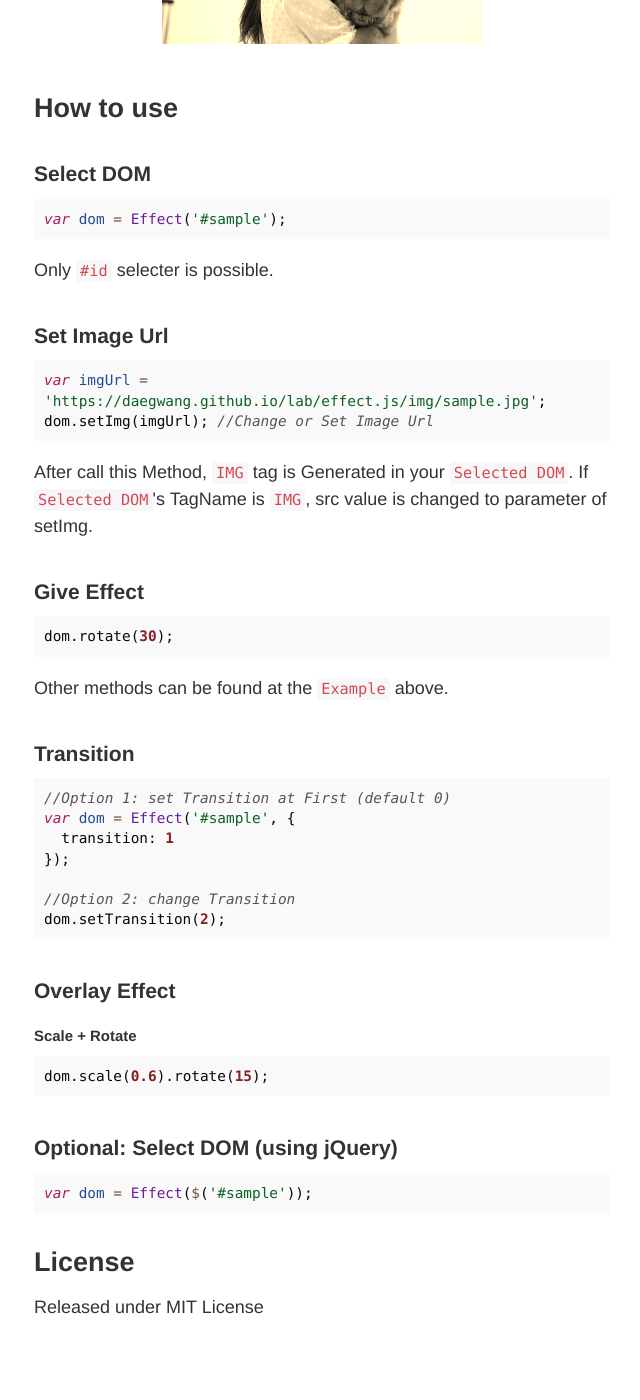
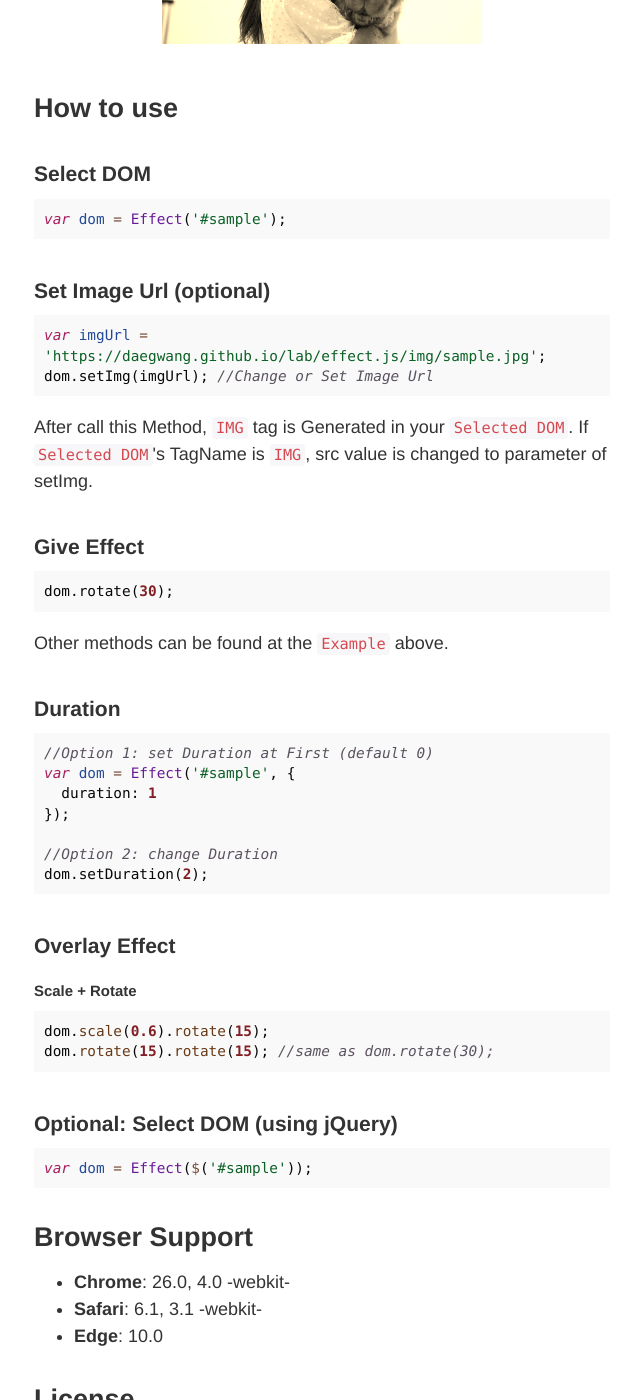
Before and after one commit to daegwang/daegwang.github.com, a Jekyll site: the page lab/effect.js/index.html, which Jekyll copies as it is, in a window 1280 px wide and 1400 px high, scrolled down 2756 px. Shown: the whole window, without its empty margins (318-958 px from the left). Built offline with Jekyll 4.4.1, drawn with Linux system fonts in a browser that asks for light colours.

Commit message:
update
update

```diff
--- a/lab/effect.js/index.html
+++ b/lab/effect.js/index.html
@@ -2,7 +2,7 @@
 <head>
 	<title>Effect.js</title>
 	<link rel="stylesheet" href="../css/page.css">
-    <script type="text/javascript" src="js/Effect.js"></script>
+    <script type="text/javascript" src="js/effect.js"></script>
     <script type-"text/javascript">
 
     window.onload = function(){
@@ -125,9 +125,8 @@
 <h3 id="selectdom">Select DOM</h3>
 <pre style="background:#f9f9f9;color:#080808"><span style="color:#a71d5d;font-style:italic">var</span> <span style="color:#234a97">dom</span> <span style="color:#794938">=</span> <span style="color:#691c97">Effect</span>(<span style="color:#0b6125">'#sample'</span>);
 </pre>
-<p>Only <code>#id</code> selecter is possible.</p>
 
-<h3 id="setimageurl">Set Image Url</h3>
+<h3 id="setimageurl">Set Image Url (optional)</h3>
 <pre style="background:#f9f9f9;color:#080808"><span style="color:#a71d5d;font-style:italic">var</span> <span style="color:#234a97">imgUrl</span> <span style="color:#794938">=</span> <span style="color:#0b6125">'https://daegwang.github.io/lab/effect.js/img/sample.jpg'</span>;
 dom.setImg(imgUrl); <span style="color:#5a525f;font-style:italic">//Change or Set Image Url</span>
 </pre>
@@ -141,28 +140,43 @@
 <p>Other methods can be found at the <code>Example</code> above.</p>
 
 
-<h3 id="transition">Transition</h3>
+<h3 id="transition">Duration</h3>
 
-<pre style="background:#f9f9f9;color:#080808"><span style="color:#5a525f;font-style:italic">//Option 1: set Transition at First (default 0)</span>
+<pre style="background:#f9f9f9;color:#080808"><span style="color:#5a525f;font-style:italic">//Option 1: set Duration at First (default 0)</span>
 <span style="color:#a71d5d;font-style:italic">var</span> <span style="color:#234a97">dom</span> <span style="color:#794938">=</span> <span style="color:#691c97">Effect</span>(<span style="color:#0b6125">'#sample'</span>, {
-  transition: <span style="color:#811f24;font-weight:700">1</span>
+  duration: <span style="color:#811f24;font-weight:700">1</span>
 });
 
-<span style="color:#5a525f;font-style:italic">//Option 2: change Transition</span>
-dom.setTransition(<span style="color:#811f24;font-weight:700">2</span>);
+<span style="color:#5a525f;font-style:italic">//Option 2: change Duration</span>
+dom.setDuration(<span style="color:#811f24;font-weight:700">2</span>);
 </pre>
 
 <h3 id="overlayeffect">Overlay Effect</h3>
 
 <h5 id="scalerotate">Scale + Rotate</h5>
 
-<pre style="background:#f9f9f9;color:#080808">dom.scale(<span style="color:#811f24;font-weight:700">0.6</span>).rotate(<span style="color:#811f24;font-weight:700">15</span>);
+<pre style="background:#f9f9f9;color:#080808">dom.<span style="color:#693a17">scale</span>(<span style="color:#811f24;font-weight:700">0.6</span>).<span style="color:#693a17">rotate</span>(<span style="color:#811f24;font-weight:700">15</span>);
+dom.<span style="color:#693a17">rotate</span>(<span style="color:#811f24;font-weight:700">15</span>).<span style="color:#693a17">rotate</span>(<span style="color:#811f24;font-weight:700">15</span>); <span style="color:#5a525f;font-style:italic">//same as dom.rotate(30);</span>
 </pre>
 
 <h3 id="optionalselectdomusingjquery">Optional: Select DOM (using jQuery)</h3>
 
 <pre style="background:#f9f9f9;color:#080808"><span style="color:#a71d5d;font-style:italic">var</span> <span style="color:#234a97">dom</span> <span style="color:#794938">=</span> <span style="color:#691c97">Effect</span>(<span style="color:#794938">$</span>(<span style="color:#0b6125">'#sample'</span>));
 </pre>
+
+<!-- ## Browser Support -->
+<h2 id="browsersupport">Browser Support</h2>
+
+<ul>
+<li><strong>Chrome</strong>: 26.0, 4.0 -webkit-</li>
+
+<li><strong>Safari</strong>: 6.1, 3.1 -webkit-</li>
+
+<li><strong>Edge</strong>: 10.0</li>
+</ul>
+
+<!-- - Opera: 12.1, 10.5 -o- -->
+<!-- - Firefox: 16.0, 4.0 -moz-    -->
 
 
 <!-- ## Browser Support -->
@@ -173,7 +187,9 @@
 
 
 
+
+
+
 </div>
 
-<script type="text/javascript" src="../js/jquery-3.1.1.js"></script>
 </body>
--- a/lab/effect.js/js/Effect.js
+++ b/lab/effect.js/js/Effect.js
@@ -20,9 +20,11 @@
 
   };
 
-  Effect.verson = '0.1.2';
+  Effect.verson = '0.2.0';
 
   Effect.extend = function(obj, prop) {
+
+    if(Object.assign) return Object.assign(obj, prop);
 
     if(obj && prop && typeof prop == 'object'){
       for ( var i in prop ){
@@ -35,6 +37,8 @@
   };
 
   Effect.isArray = function(arr){
+
+    if(Array.isArray) return Array.isArray(arr);
 
     if(Object.prototype.toString.call(arr) === '[object Array]'){
       return true;
@@ -49,6 +53,9 @@
 
     var dom;
 
+    dom = document.querySelector(selector);
+
+    /*
     if(selector.tagName !== undefined){
       dom = selector;
     }
@@ -60,8 +67,23 @@
         dom = el;
       }
     }
+    */
 
     return dom;
+
+  }
+
+  Effect.sumArrString = function(arr, value){
+
+    var str = [];
+
+    if(Effect.isArray(arr)){
+      for(var index in arr){
+        str.push(arr[index] + ' ' + value);
+      }
+    }
+
+    return str.join(',');
 
   }
 
@@ -74,13 +96,14 @@
   };
 
   Effect.extend(Effect.Dom.prototype, {
-    transition: '0'
+    duration: '0',
+    effect: {},
   });
 
   Effect.Dom.prototype.init = function(config){
 
     Effect.extend(this, config);
-    this.setTransition();
+    this.setDuration();
 
   };
 
@@ -112,7 +135,6 @@
   Effect.Dom.prototype.setStyle = function(prop, value){
 
     var dom = this.el;
-    if(this.img) dom = this.img;
     if(Effect.isArray(prop)){
       for(var arrProperty in prop){
         dom.style[prop[arrProperty]] = value;
@@ -124,86 +146,162 @@
 
   };
 
+  Effect.Dom.prototype.setImgStyle = function(prop, value){
+
+    var dom = this.img || this.dom;
+    dom.style[prop] = value;
+
+  }
+
   Effect.Dom.prototype.setFilterStyle = function(value){
 
     this.setStyle(['filter', '-webkit-filter'], value);
 
   };
 
-  Effect.Dom.prototype.setTransition = function(value){
+  Effect.Dom.prototype.setDuration = function(value){
 
-    var sec = value || this.transition;
-    this.setStyle('transition', 'transform ' + sec + 's');
-    this.setStyle('-webkit-transition', '-webkit-transform ' + sec + 's');
+    var sec = value || this.duration;
+    var options = ['filter', 'opacity', 'transform'];
+    var webkitOptions = ['filter', 'opacity', '-webkit-transform'];
+
+    this.setStyle('transition', Effect.sumArrString(options, sec + 's'));
+    this.setStyle('-webkit-transition', Effect.sumArrString(webkitOptions, sec + 's'));
+
     return this;
 
   };
 
 
-  Effect.Dom.prototype.opacity = function(value){
-
-    this.setStyle('opacity', value);
-    return this;
-
-  };
-
+  //Transition Methods
   Effect.Dom.prototype.radius = function(value){
 
-    this.setStyle('borderRadius', value + 'px');
+    if(this.effect.radius === undefined){
+      this.effect.radius = value;
+    }
+    else{
+      this.effect.radius += value;
+    }
+
+    this.setImgStyle('borderRadius', this.effect.radius + 'px');
     return this;
 
   };
 
   Effect.Dom.prototype.rotate = function(value){
 
-    this.setStyle('transform', 'rotate(' + value + 'deg)');
+    if(this.effect.rotate === undefined){
+      this.effect.rotate = value;
+    }
+    else{
+      this.effect.rotate = (this.effect.rotate + value) % 360;
+    }
+
+    this.setStyle('transform', 'rotate(' + this.effect.rotate + 'deg)');
     return this;
 
   };
 
   Effect.Dom.prototype.scale = function(value){
 
-    this.setStyle(['transform', '-webkit-transform'], 'scale(' + value + ')');
+    var newValue = 0;
+
+    if(this.effect.scale === undefined){
+      this.effect.scale = value;
+    }
+    else{
+      newValue = this.effect.scale * value;
+      this.effect.scale = newValue;
+    }
+
+    this.setStyle(['transform', '-webkit-transform'], 'scale(' + this.effect.scale + ')');
+    return this;
+
+  };
+
+
+  //Filter Methods
+  Effect.Dom.prototype.opacity = function(value){
+
+    var newValue = 0;
+
+    if(this.effect.opacity === undefined){
+      this.effect.opacity = value;
+    }
+    else{
+      newValue = this.effect.opacity * value;
+      this.effect.opacity = (newValue > 1 ? 1 : newValue);
+    }
+
+    this.setStyle('opacity', this.effect.opacity);
     return this;
 
   };
 
   Effect.Dom.prototype.blur = function(value){
 
-    this.setFilterStyle('blur(' + value + 'px)');
+    var newValue = 0;
+
+    if(this.effect.blur === undefined){
+      this.effect.blur = value;
+    }
+    else{
+      newValue = this.effect.blur * value;
+      this.effect.blur = newValue;
+    }
+
+    this.setFilterStyle('blur(' + this.effect.blur + 'px)');
     return this;
 
   };
 
   Effect.Dom.prototype.grayscale = function(value){
 
-    this.setFilterStyle('grayscale(' + value + ')');
+    var newValue = 0;
+
+    if(this.effect.grayscale === undefined){
+      this.effect.grayscale = value;
+    }
+    else{
+      newValue = this.effect.grayscale * value;
+      this.effect.grayscale = (newValue > 1 ? 1 : newValue);
+    }
+
+    this.setFilterStyle('grayscale(' + this.effect.grayscale + ')');
     return this;
 
   };
 
   Effect.Dom.prototype.sepia = function(value){
 
-    this.setFilterStyle('sepia(' + value + ')');
+    var newValue = 0;
+
+    if(this.effect.sepia === undefined){
+      this.effect.sepia = value;
+    }
+    else{
+      newValue = this.effect.sepia * value;
+      this.effect.sepia = (newValue > 1 ? 1 : newValue);
+    }
+
+    this.setFilterStyle('sepia(' + this.effect.sepia + ')');
     return this;
 
   };
 
 
+  //CommonJS, AMD Support
   if (typeof define == 'function' && define.amd){
     define(function() {
       return Effect;
     });
   }
-
   if (typeof exports !== 'undefined'){
     exports.Effect = Effect;
   }
-
   if (typeof navigator !== 'undefined'){
     window.Effect = Effect;
   }
-
   if (typeof module !== 'undefined') {
     module.exports = Effect;
   }
```
